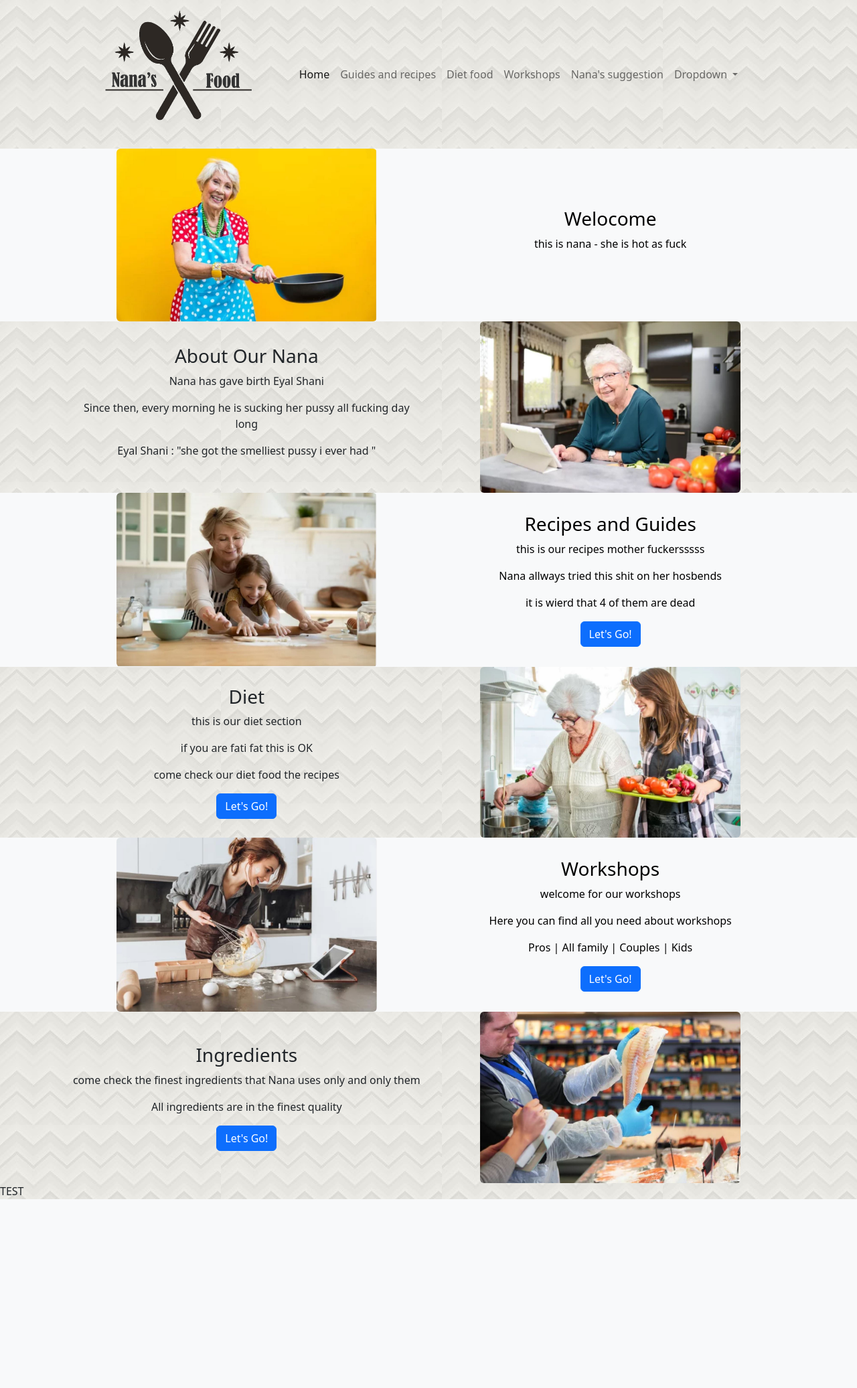
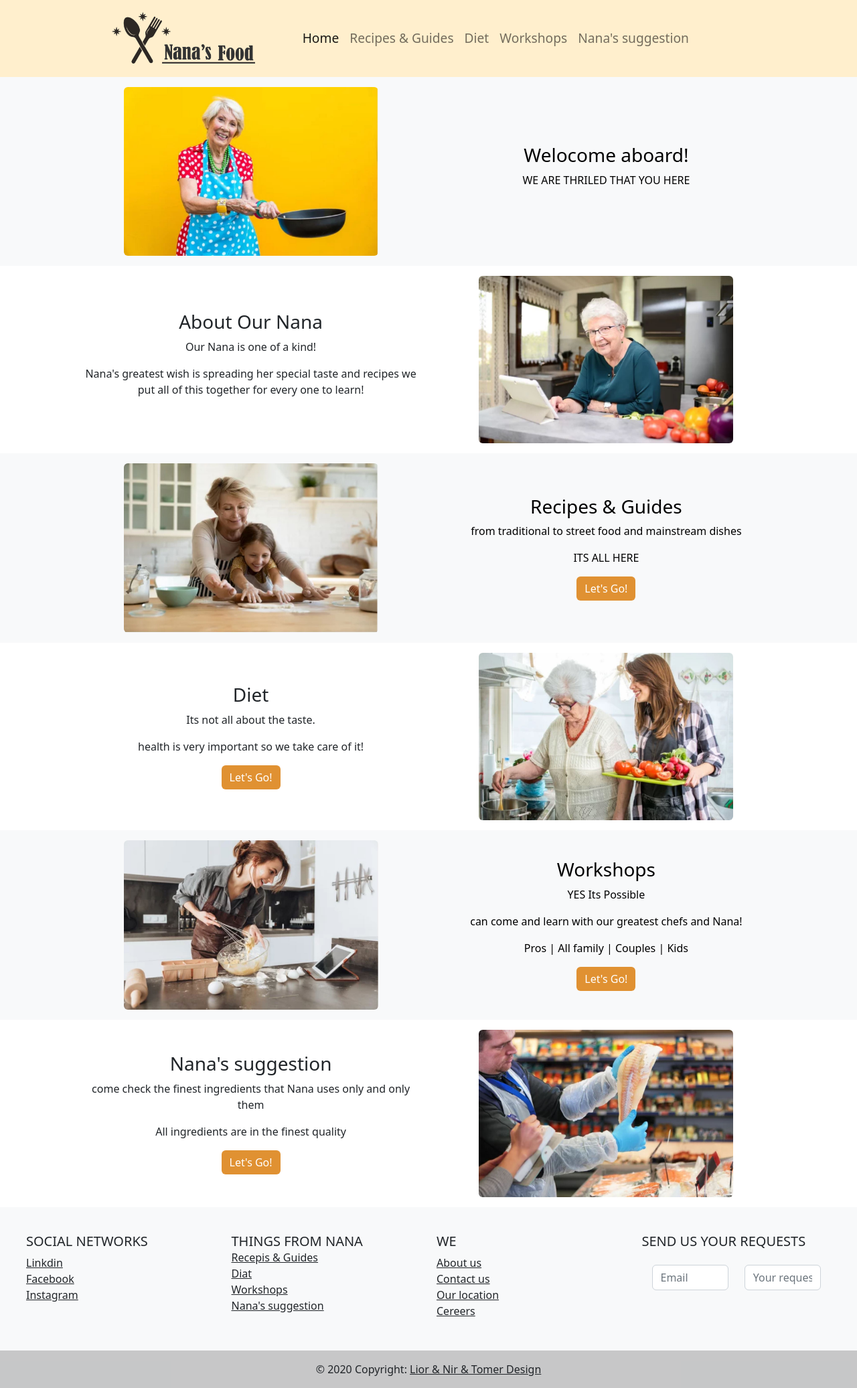
Before and after one commit to nirayal/WEB_Proj, a PHP site: page /main.html in a window 1280 px wide. Shown: the whole page at 67% size. Before the commit the page ends 1791 px from the top, so only its background shows below. Run offline with PHP 8.4, Linux system fonts and the light colour scheme.

Commit message:
footerCommit

```diff
--- a/main.html
+++ b/main.html
@@ -15,7 +15,7 @@
                 <div class = "col-sm-1"></div>
                 <div class="col-sm-3 text-center">
                   <!-- logo -->
-                  <img src="Pics/logo.png" alt="logo">
+                  <img id='logo' src="Pics/logo1.png" alt="logo">
                 </div>
                 <navbar class="navbar navbar-expand-lg col-sm-7 fix-top">
                   <div class="container-fluid">
@@ -26,13 +26,13 @@
                     <div class="collapse navbar-collapse" id="navbarSupportedContent">
                       <ul class="navbar-nav me-auto mb-2 mb-lg-0">
                         <li class="nav-item">
-                          <a class="nav-link active" aria-current="page" href="home_page.htm">Home</a>
+                          <a class="nav-link active" aria-current="page" href="#">Home</a>
                         </li>
                         <li class="nav-item">
-                          <a class="nav-link" href="page_2">Guides and recipes</a>
+                          <a class="nav-link" href="page_2">Recipes & Guides</a>
                         </li>
                         <li class="nav-item">
-                          <a class="nav-link" href="page_3">Diet food</a>
+                          <a class="nav-link" href="page_3">Diet</a>
                         </li>
                         <li class="nav-item">
                           <a class="nav-link" href="page_4">Workshops</a>
@@ -40,15 +40,7 @@
                         <li class="nav-item">
                           <a class="nav-link" href="page_5">Nana's suggestion</a>
                         </li>
-                        <li class="nav-item dropdown">
-                          <a class="nav-link dropdown-toggle" href="#" role="button" data-bs-toggle="dropdown" aria-expanded="false">
-                            Dropdown
-                          </a>
-                          <ul class="dropdown-menu">
-                            <li><a class="dropdown-item" href="#">contact us</a></li>
-                            <li><a class="dropdown-item" href="#">Another action</a></li>
-                            <li><hr class="dropdown-divider"></li>
-                            <li><a class="dropdown-item" href="#">Something else here</a></li>
+
                           </ul>
                         <!-- </li>
                         <li class="nav-item">
@@ -72,8 +64,8 @@
                     <img src="Pics/main_welcome_pic.JPG" class="rounded" alt="main_welcome_pic" ><br>
                   </div>
                   <div class="col-sm-5 text-center my-auto" >
-                    <h3>Welocome</h3>
-                    <p>this is nana - she is hot as fuck</p>
+                    <h3>Welocome aboard!</h3>
+                    <span class="spanToRemoveSmall"> <p>WE ARE THRILED THAT YOU HERE</p> </span>
                   </div>
                   <div class = "col-sm-1"></div>
                 </div>
@@ -82,15 +74,18 @@
               <!-- this is the -about Nana- section -->
               <div class="container-about-nana">
                 <div class="row">
-                    <div class = "col-sm-1"></div>
-                    <div class="col-sm-5 text-center my-auto" >
-                    <h3>About Our Nana</h3>
-                    <p>Nana has gave birth Eyal Shani</p>
-                    <p>Since then, every morning he is sucking her pussy all fucking day long</p>
-                    <p>Eyal Shani : "she got the smelliest pussy i ever had "</p>
+                  <div class = "col-sm-1"></div>
+                  <div class="col-sm-5 text-center my-auto" >
+                  <span class="spanToRemoveSmall"> <h3>About Our Nana</h3>
+                    <p>Our Nana is one of a kind!</p>
+                    <p>Nana's greatest wish is spreading her special taste and recipes
+                      we put all of this together for every one to learn!</p> </span>
                   </div>
                   <div class="col-sm-5 text-center">
                     <img src="Pics/main_about_pic.JPG" class="rounded" alt="main_about_pic" ><br>
+                  </div>
+                  <div class="col-sm-5 text-center my-auto" >
+                  <span class="spanToRemoveBig"> <h3>Our Nana is one of a kind!</h3> </span>
                   </div>
                   <div class = "col-sm-1"></div>
                 </div>
@@ -104,10 +99,9 @@
                         <img src="Pics/main_recipes_pic.JPG" class="rounded" alt="main_recipes_pic" ><br>
                     </div>
                     <div class="col-sm-5 text-center my-auto" >
-                        <h3>Recipes and Guides</h3>
-                        <p>this is our recipes mother fuckersssss</p>
-                        <p>Nana allways tried this shit on her hosbends</p>
-                        <p>it is wierd that 4 of them are dead</p>
+                        <h3>Recipes & Guides</h3>
+                        <span class="spanToRemoveSmall"> <p>from traditional to street food and mainstream dishes</p> </span>
+                        <p>ITS ALL HERE</p>
                         <a href="#" class="btn btn-primary">Let's Go!</a>
                     </div>
                   <div class = "col-sm-1"></div>
@@ -119,14 +113,20 @@
                     <div class="row">
                         <div class = "col-sm-1"></div>
                         <div class="col-sm-5 text-center my-auto" >
-                            <h3>Diet</h3>
-                            <p>this is our diet section</p>
-                            <p>if you are fati fat this is OK</p>
-                            <p>come check our diet food the recipes</p>
-                            <a href="#" class="btn btn-primary">Let's Go!</a>
+                            <span class="spanToRemoveSmall"><h3>Diet</h3>
+                            <p>Its not all about the taste.</p>
+                            <p>health is very important so we take care of it!</p>
+                            <a href="#" class="btn btn-primary">Let's Go!</a></span>
                         </div>
                         <div class="col-sm-5 text-center">
                             <img src="Pics/main_diet_pic.JPG" class="rounded" alt="main_recipes_pic" ><br>
+                        </div>
+                        <div class="col-sm-5 text-center my-auto" >
+                          <span class="spanToRemoveBig">
+                            <h3>Diet</h3>
+                            <p>Its not all about the taste.</p>
+                            <a href="#" class="btn btn-primary">Let's Go!</a>
+                          </span>
                         </div>
                       <div class = "col-sm-1"></div>
                     </div>
@@ -141,9 +141,10 @@
                     </div>
                     <div class="col-sm-5 text-center my-auto" >
                         <h3>Workshops</h3>
-                        <p>welcome for our workshops</p>
-                        <p>Here you can find all you need about workshops</p>
-                        <p>Pros | All family | Couples | Kids</p>
+                        <span class="spanToRemoveSmall"><p>YES Its Possible</p>
+                        <p>can come and learn with our greatest chefs and Nana!</p>
+                        <p>Pros | All family | Couples | Kids</p> </span>
+                        <span class="spanToRemoveBig"><p>You can do it with us</p></span>
                         <a href="#" class="btn btn-primary">Let's Go!</a>
                     </div>
                   <div class = "col-sm-1"></div>
@@ -155,21 +156,113 @@
                 <div class="row">
                     <div class = "col-sm-1"></div>
                     <div class="col-sm-5 text-center my-auto" >
-                        <h3>Ingredients</h3>
+                        <span class="spanToRemoveSmall"><h3>Nana's suggestion</h3>
                         <p>come check the finest ingredients that Nana uses only and only them</p>
                         <p>All ingredients are in the finest quality</p>
-                        <a href="#" class="btn btn-primary">Let's Go!</a>
+                        <a href="#" class="btn btn-primary">Let's Go!</a></span>
                     </div>
                     <div class="col-sm-5 text-center">
                         <img src="Pics/main_ingredients_pic.JPG" class="rounded" alt="main_recipes_pic" ><br>
+                    </div>
+                    <div class="col-sm-5 text-center my-auto" >
+                        <span class="spanToRemoveBig">
+                          <h3>Nana's suggestion</h3>
+                          <a href="#" class="btn btn-primary">Let's Go!</a>
+                        </span>
                     </div>
                     <div class = "col-sm-1"></div>
                 </div>
                 </div>
         </main>
 
-        <footer>
-            TEST
+        <footer class="bg-light text-center text-lg-start">
+          <!-- Grid container -->
+          <div class="container-footer p-4">
+            <!--Grid row-->
+            <div class="row">
+              <!--Grid column-->
+              <div class="col-lg-3 col-md-6 mb-4 mb-md-0">
+                <h5 class="text-uppercase">social networks</h5>
+
+                <ul class="list-unstyled mb-0">
+                  <li>
+                    <a href="#" class="text-dark">Linkdin</a>
+                  </li>
+                  <li>
+                    <a href="#" class="text-dark">Facebook</a>
+                  </li>
+                  <li>
+                    <a href="#" class="text-dark">Instagram</a>
+                  </li>
+                </ul>
+              </div>
+              <!--Grid column-->
+
+              <!--Grid column-->
+              <div class="col-lg-3 col-md-6 mb-4 mb-md-0">
+                <h5 class="text-uppercase mb-0">Things from Nana </h5>
+
+                <ul class="list-unstyled">
+                  <li>
+                    <a href="#" class="text-dark">Recepis & Guides</a>
+                  </li>
+                  <li>
+                    <a href="#" class="text-dark">Diat</a>
+                  </li>
+                  <li>
+                    <a href="#" class="text-dark">Workshops</a>
+                  </li>
+                  <li>
+                    <a href="#" class="text-dark">Nana's suggestion</a>
+                  </li>
+                </ul>
+              </div>
+              <!--Grid column-->
+
+              <!--Grid column-->
+              <div class="col-lg-3 col-md-6 mb-4 mb-md-0">
+                <h5 class="text-uppercase">We</h5>
+
+                <ul class="list-unstyled mb-0">
+                  <li>
+                    <a href="#" class="text-dark">About us</a>
+                  </li>
+                  <li>
+                    <a href="#" class="text-dark">Contact us</a>
+                  </li>
+                  <li>
+                    <a href="#" class="text-dark">Our location</a>
+                  </li>
+                  <li>
+                    <a href="#" class="text-dark">Cereers</a>
+                  </li>
+                </ul>
+              </div>
+              <div class="col-lg-3 col-md-6 mb-4 mb-md-0">
+                  <h5 class="text-uppercase">Send us your requests</h5>
+                  <ul class="list-unstyled mb-0">
+                      <div class="contact-box-footer">
+                          <div class="row">
+                              <div class="col">
+                                <input type="text" class="form-control" placeholder="Email" aria-label="First name">
+                              </div>
+                              <div class="col">
+                                <input type="text" class="form-control" placeholder="Your request" aria-label="Last name">
+                              </div>
+                            </div>
+
+                  </div></ul>
+              </div>
+
+            </div>
+            <!--Grid row-->
+          </div>
+
+          <div class="text-center p-3" style="background-color: rgba(0, 0, 0, 0.2);">
+            © 2020 Copyright:
+            <a class="text-dark">Lior &amp; Nir &amp; Tomer Design</a>
+          </div>
+          <!-- Copyright -->
         </footer>
 
 
--- a/main_style.css
+++ b/main_style.css
@@ -1,29 +1,3 @@
-#welcome_pic {                 /* no helpful*/
-    text-align: center;
-    /* color: black; */
-    /* font-family: 'David'; */
-    float: left;
-    width: 50%;
-    margin: auto;
-    /* background-image: url("../HW2/Pics/background_4.jpg"); */
-    box-sizing: border-box;
-    border: solid black;
-    position: relative;
-}
-
-#welcome_text {                 /* no helpful*/
-    float: left;
-    width: 50%;
-    /* background-color: pink; */
-    /* padding: 15px; */
-    /* position: relative; */
-    /* top: 16px; */
-    box-sizing: border-box;
-    border: solid black;
-}
-
-.clear{clear:both}              /* no helpful*/
-
 img {
     width: 75%;
   }
@@ -31,27 +5,52 @@ img {
 .container {
     align-items:center;
 }
-/* .col-sm-5{
-    border: solid black;
+
+.row {
+    padding: 15px;
 }
-.col-sm-1{
-    border: solid black;
-}
-.row {
 
-} */
-body {background-image: url(Pics/back-ground.jpg)}
-
-#header-top-margin{
-    margin-top: 10px;
-    background-color: azure;
+body {
+    /*background-image: url(Pics/back-ground.jpg)*/
+    background-color: #A58E74;
 }
 
 #container-footer{
     margin: auto;
 
 }
+.text-bg-light{
+    background-color: #f4f4f4;
+}
 
 #contact-box-footer{
     float: left;
 }
+#logo{
+    width: 75%;
+}
+
+.navbar{
+    font-size: larger;
+    bottom: auto;
+}
+
+header{
+    background-color: #ffefcd;
+}
+.btn-primary{
+    background-color: #e09132 !important;
+    border: #e09132 !important;
+}
+
+@media screen and (max-width: 576px) {
+    .spanToRemoveSmall{display: none !important;}
+  }
+
+@media screen and (min-width: 577px) {
+    .spanToRemoveBig{display: none !important;}
+  }
+
+@media screen and (max-width: 850px) {
+    img{height: 100%; width: 100%;}
+}
```
Also changed, not shown: Pics/logo1.png (added).
